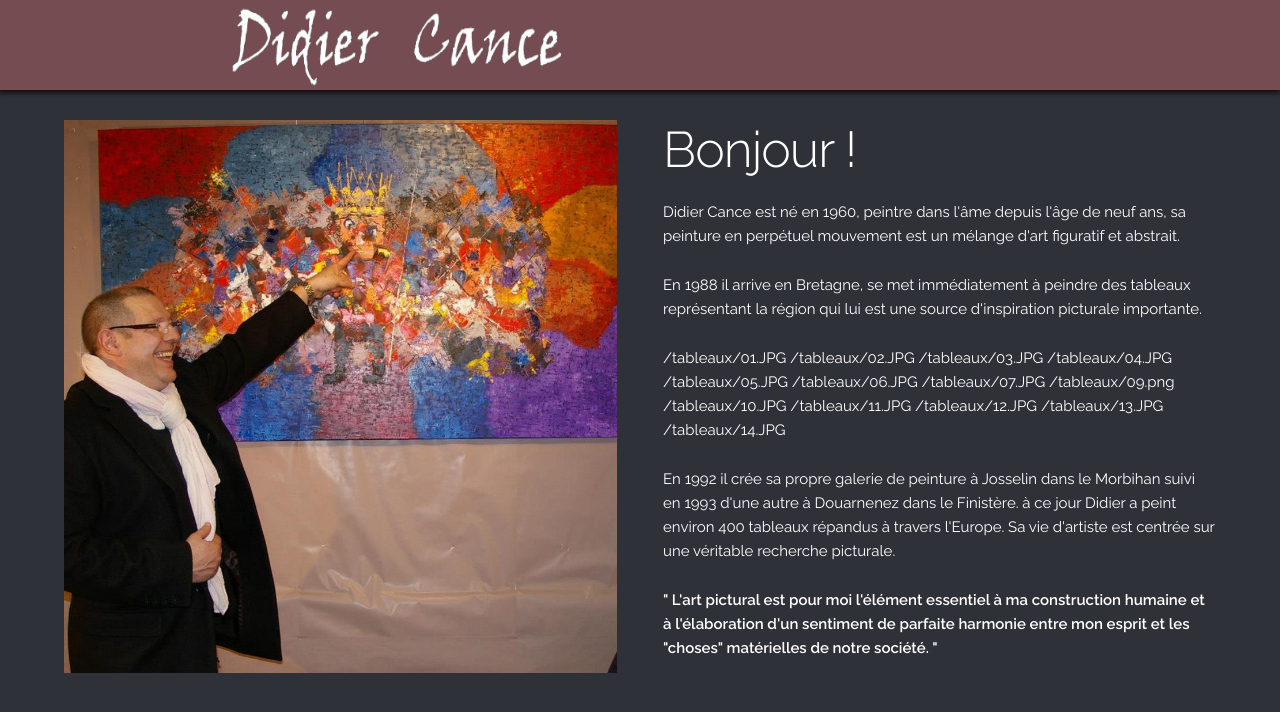
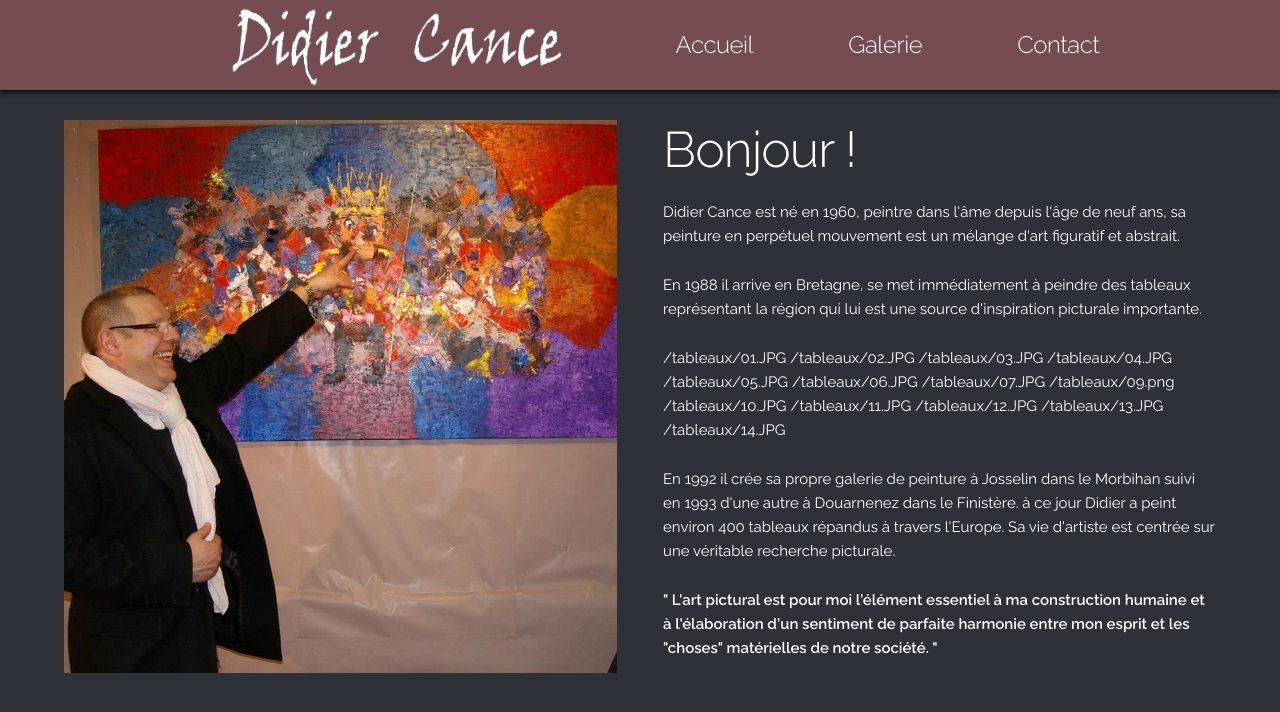
Before and after one commit to Didou35/gallerie, a Jekyll site: the page built from index.html, in a window 1280 px wide. Shown: the top 712 px of the page. Built offline with Jekyll 4.4.1, drawn with Linux system fonts in a browser that asks for light colours.

```diff
--- a/_layouts/default.html
+++ b/_layouts/default.html
@@ -26,9 +26,11 @@
 			<img class="logo" src="logo.png" alt="Didier CANCE" />
 		</div>
 		<div class="one-half column">
-		<?php
-		    echo $menu;
-		?>
+			<ul class="egmenu">
+				<li><h5><a class="lien" href="index.html">Accueil</a></h5></li>
+				<li><h5><a class="lien" href="galerie.html">Galerie</a></h5></li>
+				<li><h5><a class="lien" href="contact.html">Contact</a></h5></li>
+			</ul>
 		</div>
 	</div>
 </div>
```
